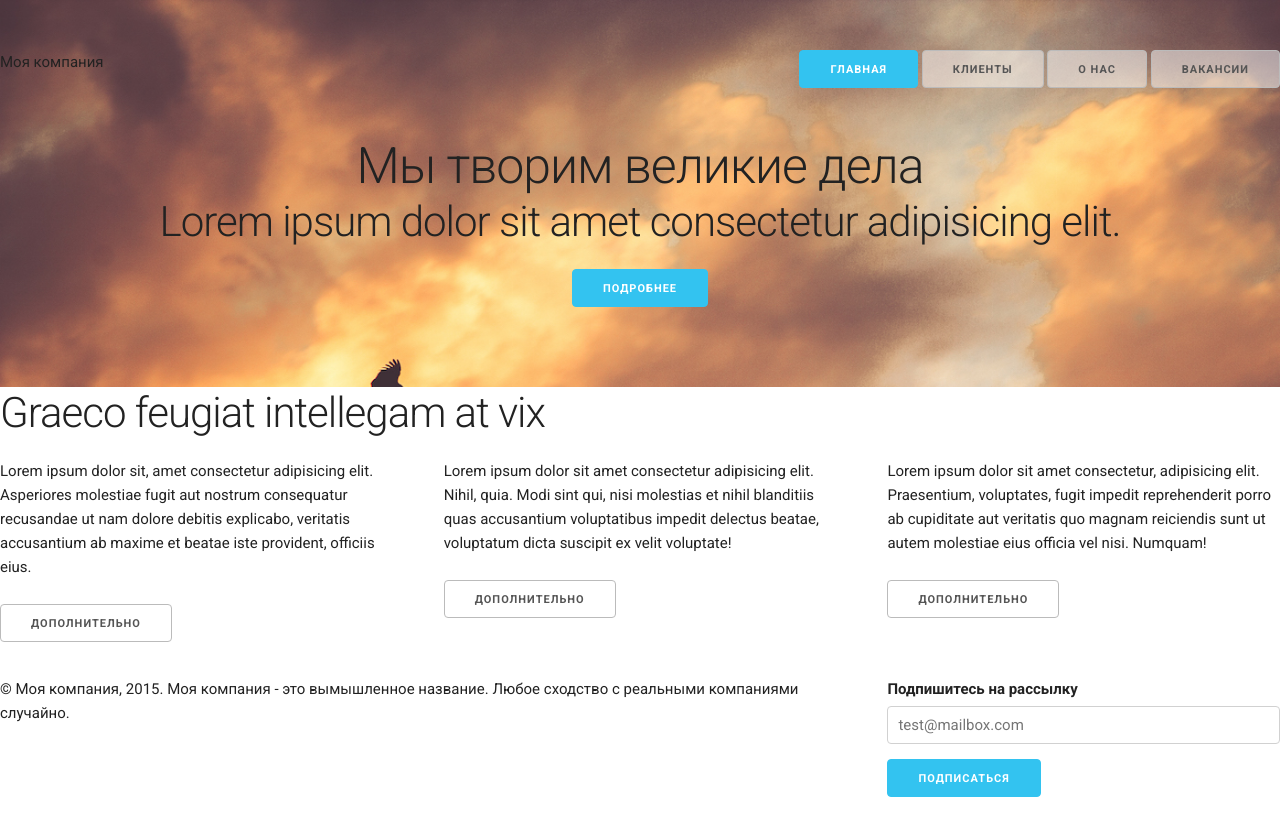
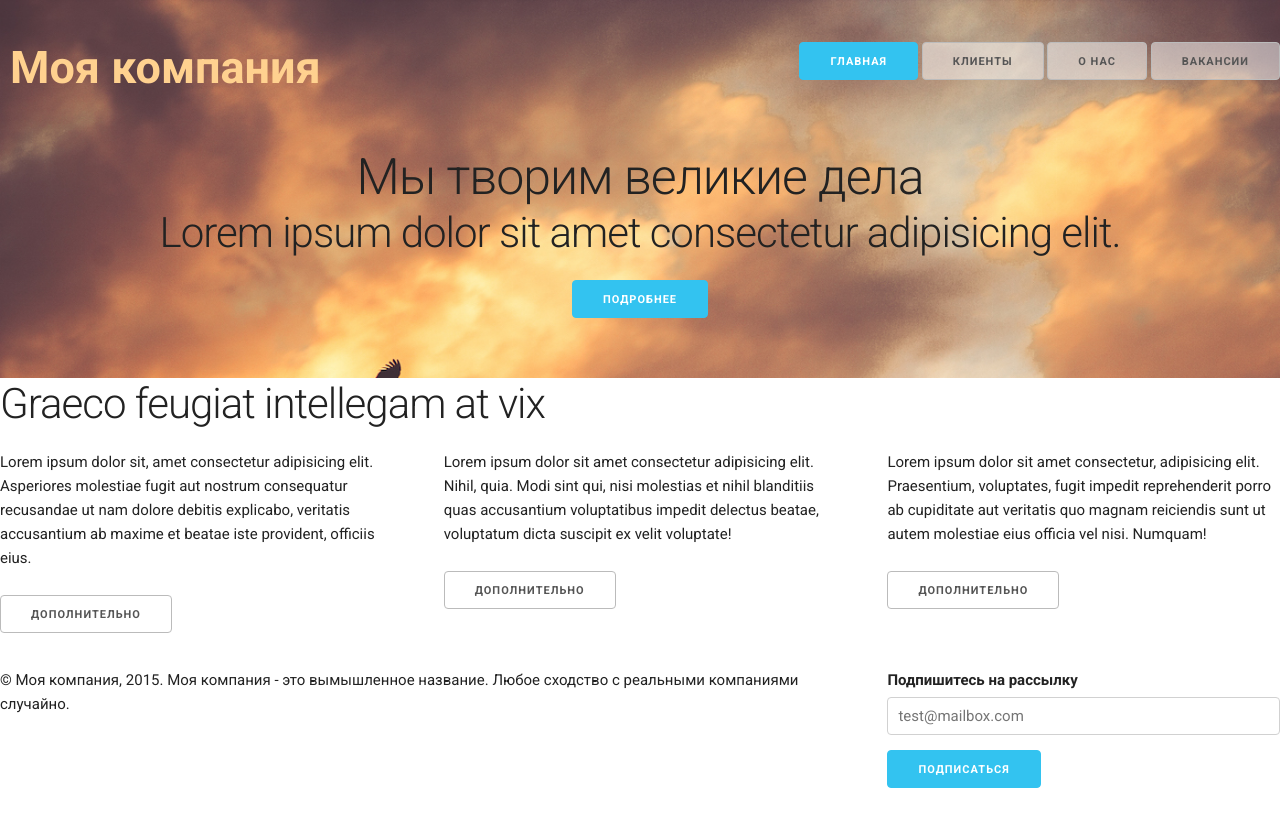
Before and after one commit to Ku4am9ca/Big-new-book-CSS-practik-16-skeleton, a plain HTML site: page index.html in a window 1280 px wide. Drawn offline with Linux system fonts and the light colour scheme.

Commit message:
3 commit

```diff
--- a/custom.css
+++ b/custom.css
@@ -2,7 +2,7 @@
 /* стили для любой ширины */
 
 .header{
-	padding: 50px 0 70px 0;
+	padding: 50px 0 20px 0;
 	background-image: url(header.jpg);
 	background-size: cover;
 }
@@ -10,9 +10,20 @@
 .logo{
 	font-weight: 600;
 	color: rgb(255, 209, 143);
+	background-color: black;
+	position: fixed;
+	top: 0;
+	left: 0;
+	right: 0;
+	padding-left: 10px;
+	z-index: 100;
 }
 .nav{
 	text-align: right;
+}
+.nav .button{
+	width: 48%;
+	margin: 2px 0;
 }
 .button {
 	background-color: rgba(255,255,255,.5);
@@ -31,6 +42,12 @@
 .action h2{
 	margin: 0 0 20px 0;
 }
+h1{
+	font-size: 3rem;
+}
+h2{
+	font-size: 2.5rem;
+}
 /* стили для ширины крупнее мобильных */
 /* стили для ширины 400 пикселов и выше */
 @media (min-width: 400px) {
@@ -40,14 +57,35 @@
 /* стили для ширины крупнее фаблетов */
 /* стили для ширины 550 пикселов и выше */
 @media (min-width: 550px) {
-
+	.header {
+		padding: 40px 0 50px 0;
+		}
+		.logo {
+		position: static;
+		background-color: transparent;
+		font-size: 2rem;
+		line-height: 1;
+		}
+		.nav .button {
+		width: auto;
+		}
+		h1 {
+		font-size: 5rem;
+		}
+		h2 {
+		font-size: 4.2rem;
+		}
 }
 
 /* стили для ширины крупнее планшетов */
 
 /* стили для ширины 750 пикселов и выше */
 @media (min-width: 750px) {
-
+.logo{
+	font-size: 3em;
+	position: relative;
+	top: 5px;
+}
 }
 
 /* стили для ширины крупнее компьютерных мониторов */
--- a/index.html
+++ b/index.html
@@ -19,7 +19,7 @@
 	<div class="section header">
 		<div class="conteiner">
 			<div class="row">
-				<div class="four columns">
+				<div class="four columns logo">
 					<p>Моя компания</p>
 				</div>
 				<div class="eight columns nav">
```
